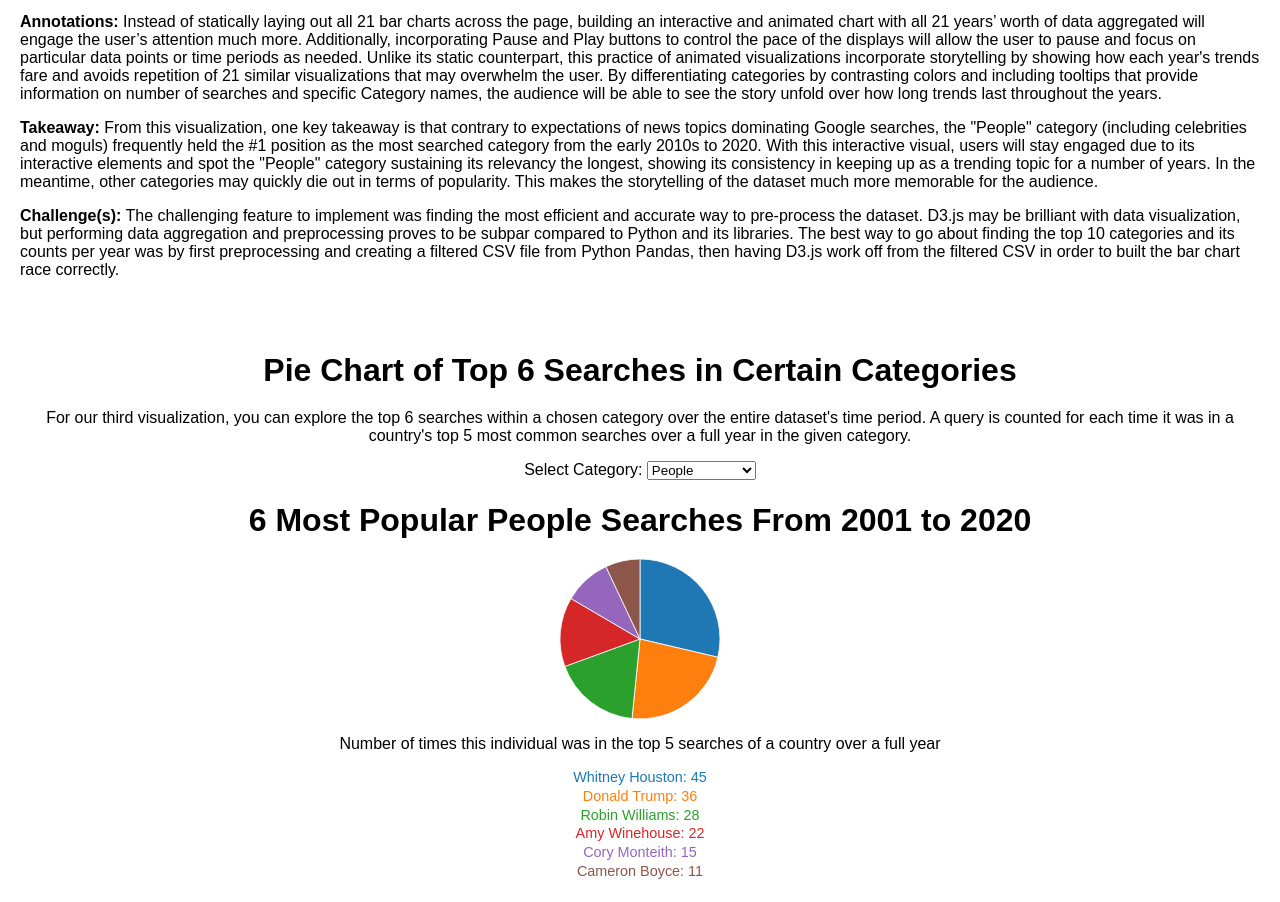
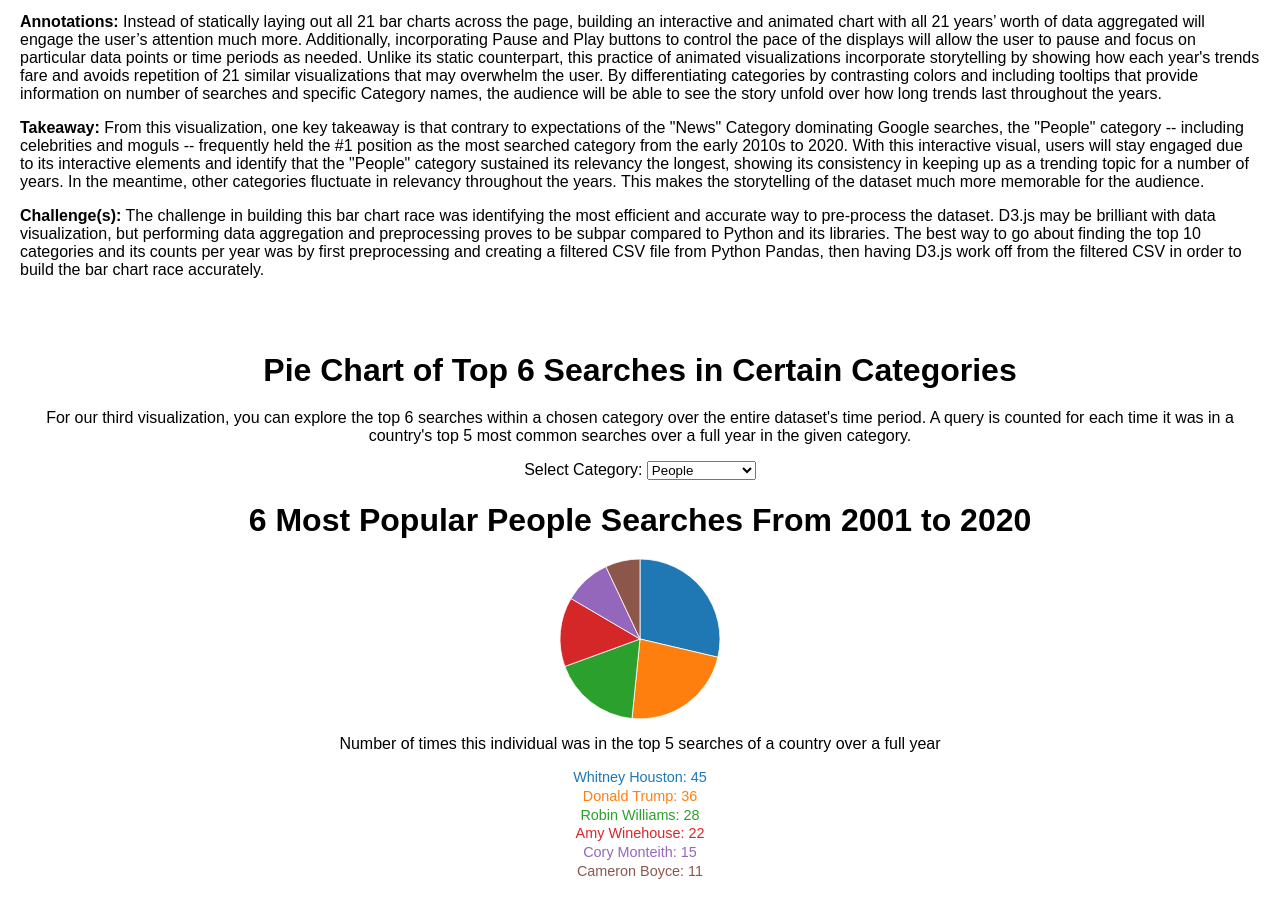
Before and after one commit to jshiah/dsc209r-datavisualization-finalproject, a website: page index.html in a window 1280 px wide. Shown: the part 1811-2713 px from the top of the page. Drawn offline with nearby package versions, Linux system fonts and the light colour scheme; no server answers.

Commit message:
Fixed grammar mistakes in Bar chart race's Write-up section
Annotations section

```diff
--- a/index.html
+++ b/index.html
@@ -107,22 +107,22 @@
     </p>
 
     <p style="text-align: left;">
-        <strong>Takeaway: </strong> From this visualization, one key takeaway is that contrary to expectations of news topics dominating
-        Google searches, the "People" category (including celebrities and moguls) frequently held the
+        <strong>Takeaway: </strong> From this visualization, one key takeaway is that contrary to expectations of the "News" Category dominating
+        Google searches, the "People" category -- including celebrities and moguls -- frequently held the
         #1 position as the most searched category from the early 2010s to 2020.
-        With this interactive visual, users will stay engaged due to its interactive elements and spot the "People" category
-        sustaining its relevancy the longest, showing its consistency in keeping up as a trending topic
-        for a number of years. In the meantime,  other categories may quickly die out in terms of popularity.
+        With this interactive visual, users will stay engaged due to its interactive elements and identify that the "People" category
+        sustained its relevancy the longest, showing its consistency in keeping up as a trending topic
+        for a number of years. In the meantime, other categories fluctuate in relevancy throughout the years.
         This makes the storytelling of the dataset much more memorable for the audience.
     </p>
 
     <p style="text-align: left;">
-        <strong>Challenge(s):</strong> The challenging feature to implement was finding the most efficient and accurate way to pre-process
+        <strong>Challenge(s):</strong> The challenge in building this bar chart race was identifying the most efficient and accurate way to pre-process
         the dataset. D3.js may be brilliant with data visualization, but performing data aggregation and
         preprocessing proves to be subpar compared to Python and its libraries.
         The best way to go about finding the top 10 categories and its counts per year was by
         first preprocessing and creating a filtered CSV file from Python Pandas,
-        then having D3.js work off from the filtered CSV in order to built the bar chart race correctly.
+        then having D3.js work off from the filtered CSV in order to build the bar chart race accurately.
     </p>
 
     <br>
```
